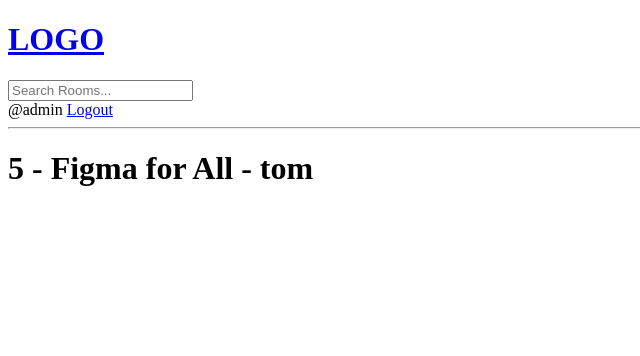
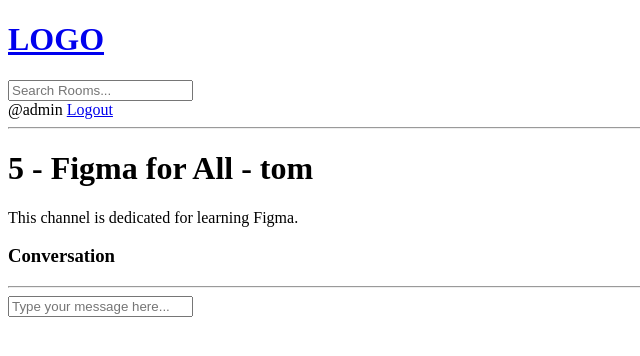
Before and after one commit to github-ashwin/COGNITO, a Django app: page /room/5/ in a window 1280 px wide. Shown: the top 356 px of the page, without its empty margins (0-640 px from the left). Run offline with Django 5.2, Linux system fonts and the light colour scheme; a user stored in the database is signed in; data comes from the database, SQL or seed files in the repository; both versions use the stored data as it was after the commit.

Commit message:
Added message functionality

```diff
--- a/root/main/models.py
+++ b/root/main/models.py
@@ -35,4 +35,4 @@ class Message(models.Model):
     created = models.DateTimeField(auto_now_add=True)
 
     def __str__(self):
-        return self.message[0:50]
+        return self.body[0:50]
--- a/root/main/views.py
+++ b/root/main/views.py
@@ -73,7 +73,16 @@ def home(request):
 
 def room(request,pk):
     room = Room.objects.get(id=pk)
-    context = {'room':room}
+    room_messages = room.message_set.all().order_by('-created')
+
+    if request.method == 'POST':
+        message = Message.objects.create(
+            user = request.user,
+            room = room,
+            body = request.POST.get('body')
+        )
+        return redirect('room',pk=room.id)
+    context = {'room':room, 'room_messages':room_messages}
     return render(request,'main/room.html',context)
 
 
--- a/root/templates/main/room.html
+++ b/root/templates/main/room.html
@@ -4,4 +4,28 @@
 
         <h1>{{room.id}} - {{room.name}} - {{room.host}}</h1>
 
+        <p>{{room.description}}</p>
+
+
+        <div class="comment-wrapper">
+            <h3>Conversation</h3>
+            <hr>
+            {% for message in room_messages %}
+                <div>
+                    <small>@{{message.user.username}}  {{message.created|timesince}}ago </small>
+                    <p>{{message.body}}</p>
+                    <br>
+                </div>
+            {% endfor %}
+        </div>
+
+        {% if request.user.is_authenticated %}
+        <div class="comment-form">
+            <form method="POST" action="">
+                {% csrf_token %}
+                <input type="text" name="body" placeholder="Type your message here..."/>
+            </form>
+        </div>
+        {% endif %}
+
     {% endblock content %}
```
Also changed, not shown: root/db.sqlite3.
